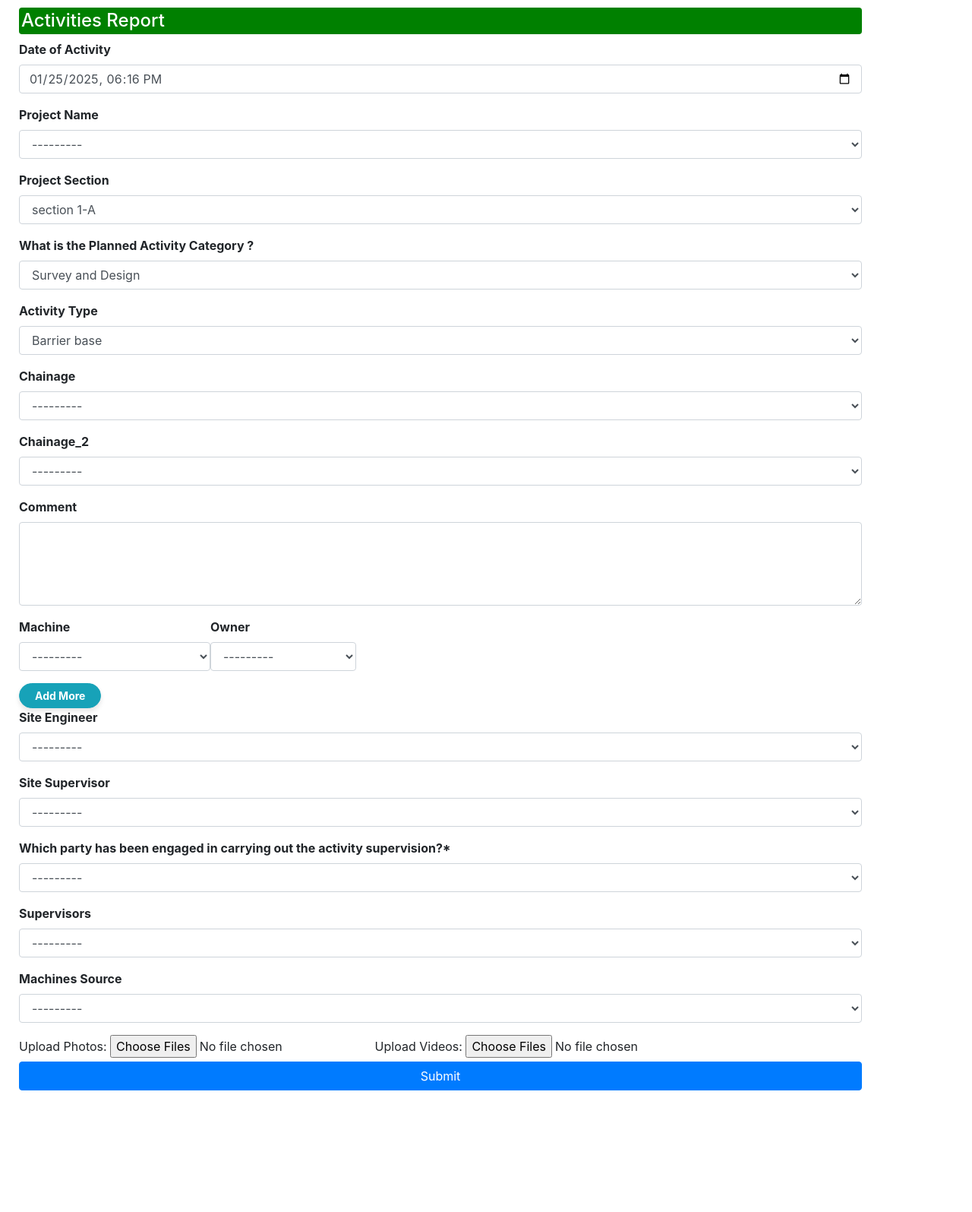
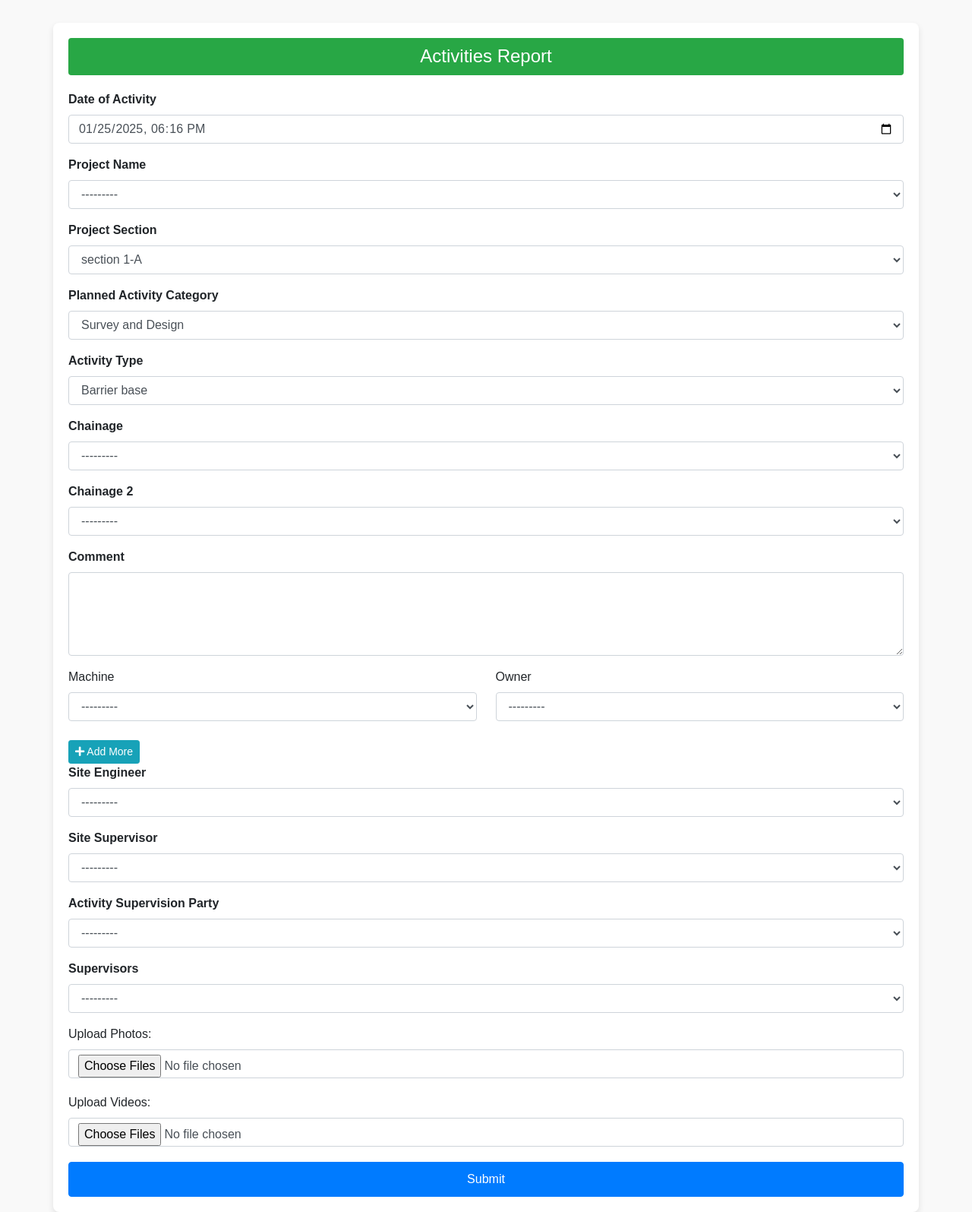
Before and after one commit to wole-abraham/survery123, a Django app: page / in a window 1280 px wide. Shown: the whole page at 76% size. Before the commit the page ends 1435 px from the top, so only its background shows below. Run offline with Django 5.2, Linux system fonts and the light colour scheme; some libraries are stand-ins or nearby versions.

Commit message:
added hos

```diff
--- a/activities_report/forms.py
+++ b/activities_report/forms.py
@@ -19,7 +19,7 @@
         # Ensure the input matches the desired format
         self.fields['date_of_activity'].input_formats = ['%Y-%m-%dT%H:%M']
 
-    activity_type = forms.ChoiceField(choices=activitiess, required=True)
+    activity_type = forms.ChoiceField(choices=activitiess, required=False)
     project_section = forms.ChoiceField(choices=project_sections, required=True)
 
 class ActivityPhotoForm(forms.ModelForm):
--- a/activities_report/templates/survey/form.html
+++ b/activities_report/templates/survey/form.html
@@ -1,4 +1,3 @@
-<!-- activity_form.html -->
 <!DOCTYPE html>
 <html lang="en">
 <head>
@@ -7,29 +6,81 @@
     <meta name="viewport" content="width=device-width, initial-scale=1.0">
     <title>Create Activity</title>
     <link rel="stylesheet" href="https://stackpath.bootstrapcdn.com/bootstrap/4.5.2/css/bootstrap.min.css">
+    <link rel="stylesheet" href="https://cdnjs.cloudflare.com/ajax/libs/font-awesome/5.15.4/css/all.min.css">
 
     <style>
+        body {
+            background-color: #f9f9f9;
+            font-family: Arial, sans-serif;
+        }
+
+        .container {
+            background-color: white;
+            border-radius: 8px;
+            box-shadow: 0 4px 8px rgba(0, 0, 0, 0.1);
+            padding: 20px;
+            margin-top: 30px;
+        }
+
+        .head {
+            margin-bottom: 20px;
+        }
+
+        .head h4 {
+            background-color: #28a745;
+            padding: 10px;
+            color: white;
+            border-radius: 4px;
+            text-align: center;
+        }
+
         .form-group label {
             font-weight: bold;
         }
+
         .btn-primary {
             width: 100%;
+            background-color: #007bff;
+            border-color: #007bff;
+            font-size: 16px;
+            padding: 10px;
+            border-radius: 4px;
         }
 
-        .input {
-            color: green;
+        .btn-primary:hover {
+            background-color: #0056b3;
+            border-color: #0056b3;
         }
 
+        .btn-info {
+            margin-top: 10px;
+        }
 
+        input[type="file"] {
+            margin-bottom: 20px;
+        }
+
+        .machine {
+            flex: 1;
+            margin-right: 10px;
+        }
+
+        .owner {
+            flex: 1;
+        }
+
+        .machine_owner {
+            display: flex;
+            gap: 15px;
+            margin-bottom: 15px;
+        }
     </style>
 </head>
 <body>
-
-<div class="container" style="margin: 10px;">
+<div class="container">
     <div class="head">
-        <h4 style="background-color: green; padding: 3px; color: white; border-radius: 4px; text-align: left;">Activities Report</h1>
+        <h4>Activities Report</h4>
     </div>
-
 
     <form method="POST" enctype="multipart/form-data">
         {% csrf_token %}
@@ -43,25 +94,29 @@
             <label for="id_project_name">Project Name</label>
             {{ form.project_name|add_class:"form-control" }}
         </div>
+
         <div class="form-group">
             <label for="id_project_section">Project Section</label>
             {{ form.project_section|add_class:"form-control" }}
         </div>
 
         <div class="form-group">
-            <label for="id_planned_activity_category">What is the Planned Activity Category ?</label>
+            <label for="id_planned_activity_category">Planned Activity Category</label>
             {{ form.planned_activity_category|add_class:"form-control" }}
         </div>
+
         <div class="form-group">
-            <label for="id_planned_activity_category">Activity Type</label>
+            <label for="id_activity_type">Activity Type</label>
             {{ form.activity_type|add_class:"form-control" }}
         </div>
+
         <div class="form-group">
-            <label for="id_planned_activity_category">Chainage</label>
+            <label for="id_chainage">Chainage</label>
             {{ form.chainage|add_class:"form-control" }}
         </div>
+
         <div class="form-group">
-            <label for="id_planned_activity_category">Chainage_2</label>
+            <label for="id_chainage2">Chainage 2</label>
             {{ form.chainage2|add_class:"form-control" }}
         </div>
 
@@ -70,29 +125,23 @@
             {{ form.comment|add_class:"form-control" }}
         </div>
 
-        <div class="form-group" id="machine_owner">
-          <div class="machine_owner" style="display: flex; margin-bottom: 4px;">
+        <div id="machine_owner">
+            <div class="machine_owner">
                 <div class="machine">
                     <label for="">Machine</label>
                     {{ form.machines|add_class:"form-control" }}
                 </div>
-                <!--  --------------------------------->
+
                 <div class="owner">
                     <label for="">Owner</label>
                     {{ form.machines_source|add_class:"form-control" }}
                 </div>
+            </div>
+        </div>
 
-            </div>
-
-        </div>
-        <button
-        type="button"
-        id="add_more"
-        class="btn btn-info btn-sm"
-        style="border-radius: 50px; padding: 5px 20px; font-size: 14px; font-weight: bold; box-shadow: 0 4px 6px rgba(0, 0, 0, 0.1);"
-    >
-        <i class="fas fa-plus"></i> Add More
-    </button>
+        <button type="button" id="add_more" class="btn btn-info btn-sm">
+            <i class="fas fa-plus"></i> Add More
+        </button>
 
         <div class="form-group">
             <label for="id_site_engineer">Site Engineer</label>
@@ -105,7 +154,7 @@
         </div>
 
         <div class="form-group">
-            <label for="id_party">Which party has been engaged in carrying out the activity supervision?*</label>
+            <label for="id_party">Activity Supervision Party</label>
             {{ form.party|add_class:"form-control" }}
         </div>
 
@@ -114,89 +163,40 @@
             {{ form.supervision|add_class:"form-control" }}
         </div>
 
-        <div class="form-group">
-            <label for="id_machines_source">Machines Source</label>
-            {{ form.machines_source|add_class:"form-control" }}
-        </div>
-
-
-
-
         <label for="photos">Upload Photos:</label>
-        <input type="file" name="photos" multiple>
+        <input type="file" name="photos" multiple class="form-control">
 
         <label for="videos">Upload Videos:</label>
-        <input type="file" name="videos" multiple>
+        <input type="file" name="videos" multiple class="form-control">
 
         <div class="text-center">
             <button type="submit" class="btn btn-primary">Submit</button>
         </div>
     </form>
-
 </div>
 
-<!-- Bootstrap JS (Optional for extra features like tooltips or modals) -->
 <script src="https://code.jquery.com/jquery-3.5.1.slim.min.js"></script>
 <script src="https://cdn.jsdelivr.net/npm/@popperjs/core@2.5.2/dist/umd/popper.min.js"></script>
 <script src="https://stackpath.bootstrapcdn.com/bootstrap/4.5.2/js/bootstrap.min.js"></script>
-
-
 <script>
     function duplicate() {
-        // Select the element to clone
         const original = document.querySelector('.machine_owner');
-
-        // Clone the node
         const clone = original.cloneNode(true);
-
-        // Clear input values in the clone
-        clone.querySelectorAll('input, select').forEach(input => {
-            input.value = '';
-        });
-
-        // Append the clone to the container
+        clone.querySelectorAll('input, select').forEach(input => input.value = '');
         document.querySelector('#machine_owner').appendChild(clone);
     }
 
-    // Add event listener to the button
-    const machine = document.getElementById('add_more');
-    machine.addEventListener('click', duplicate);
-
+    document.getElementById('add_more').addEventListener('click', duplicate);
 
     document.getElementById('id_planned_activity_category').addEventListener('change', function() {
-        var categorySelect = this
-        var category = categorySelect.options[categorySelect.selectedIndex].text;
-
-        // Make an AJAX request to fetch related activities
+        const category = this.options[this.selectedIndex].text;
         fetch(`/get-activities/${category}`)
             .then(response => response.json())
             .then(data => {
-                var activitySelect = document.getElementById('id_activity_type');
-                activitySelect.innerHTML = '';  // Clear previous options
-
-                // Add new options based on the returned data
-                data.activities.forEach(function(activity) {
-                    var option = document.createElement('option');
-                    option.value = activity;
-                    option.textContent = activity;
-                    activitySelect.appendChild(option);
-                });
-            });
-    });
-    document.getElementById('id_project_name').addEventListener('change', function() {
-        var ProjectSelect = this
-        var Project = ProjectSelect.options[ProjectSelect.selectedIndex].text;
-
-        // Make an AJAX request to fetch related activities
-        fetch(`/get-sections/${Project}`)
-            .then(response => response.json())
-            .then(data => {
-                var activitySelect = document.getElementById('id_project_section');
-                activitySelect.innerHTML = '';  // Clear previous options
-
-                // Add new options based on the returned data
-                data.projects.forEach(function(activity) {
-                    var option = document.createElement('option');
+                const activitySelect = document.getElementById('id_activity_type');
+                activitySelect.innerHTML = '';
+                data.activities.forEach(activity => {
+                    const option = document.createElement('option');
                     option.value = activity;
                     option.textContent = activity;
                     activitySelect.appendChild(option);
@@ -204,7 +204,21 @@
             });
     });
 
+    document.getElementById('id_project_name').addEventListener('change', function() {
+        const project = this.options[this.selectedIndex].text;
+        fetch(`/get-sections/${project}`)
+            .then(response => response.json())
+            .then(data => {
+                const sectionSelect = document.getElementById('id_project_section');
+                sectionSelect.innerHTML = '';
+                data.projects.forEach(section => {
+                    const option = document.createElement('option');
+                    option.value = section;
+                    option.textContent = section;
+                    sectionSelect.appendChild(option);
+                });
+            });
+    });
 </script>
-
 </body>
 </html>
```
Also changed, not shown: db.sqlite3.
